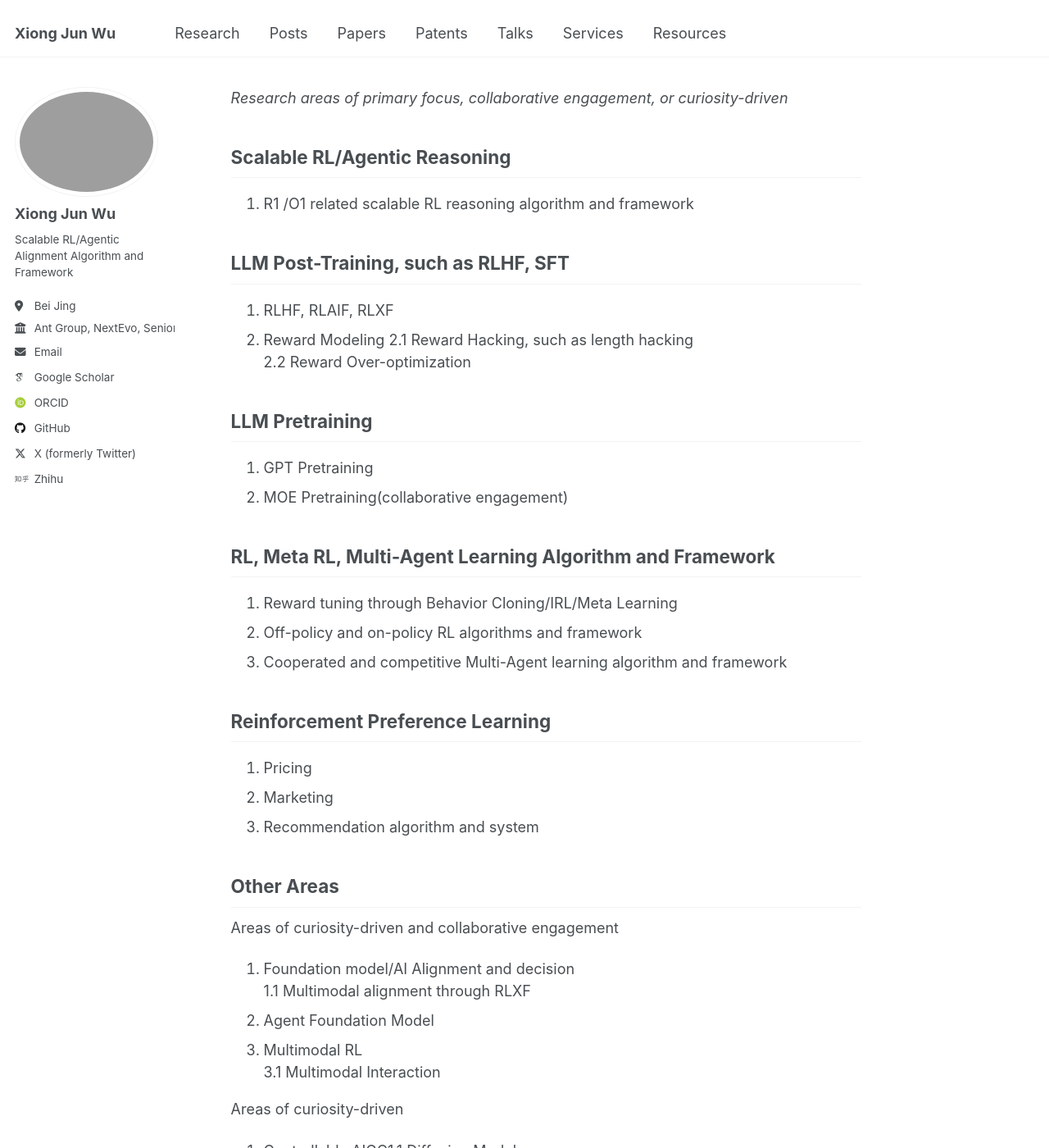
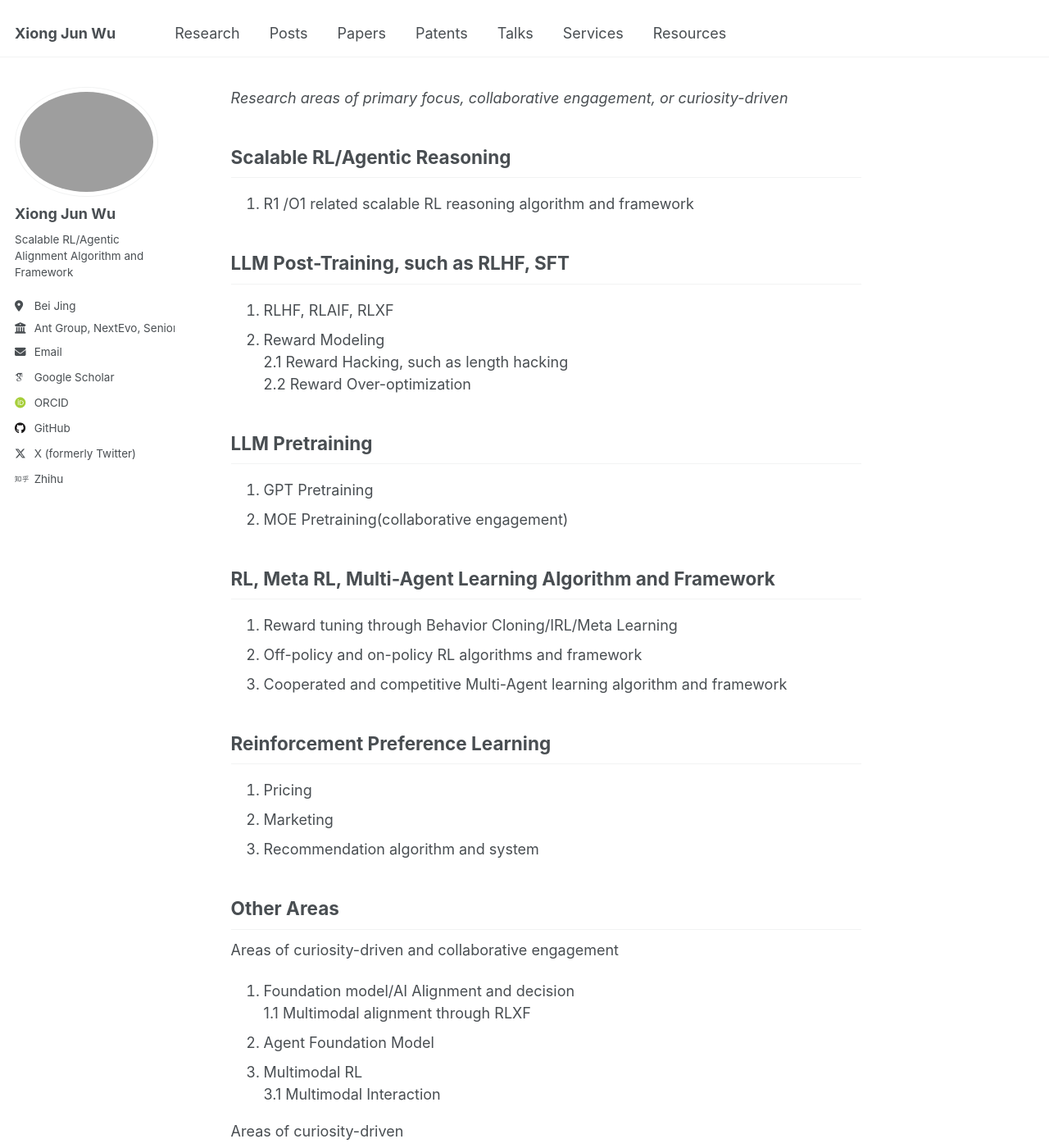
Before and after one commit to junwuxgi/junwuxgi.github.io, a Jekyll site: the page built from research.md, in a window 1280 px wide and 1400 px high. Shown: the whole window at 82% size. Built offline with Jekyll 4.4.1, drawn with Linux system fonts in a browser that asks for light colours; some web fonts are replaced; our own code applies the rules of GitHub Pages for plain Markdown files; part of the change alters nothing that is shown; some of the changed text lies outside the part shown.

```diff
--- a/research.md
+++ b/research.md
@@ -5,7 +5,6 @@
 1. R1 /O1 related scalable RL reasoning algorithm and framework
 
 ## LLM Post-Training, such as RLHF, SFT
-
 1. RLHF, RLAIF, RLXF
 2. Reward Modeling
 2.1 Reward Hacking, such as length hacking
@@ -40,5 +39,6 @@ Areas of curiosity-driven and collaborative engagement
 
 Areas of curiosity-driven
 
-1. Controllable AIGC1.1 Diffusion Models
+1. Controllable AIGC
+1.1 Diffusion Models
 2. Embodied Agents/Robots
```
